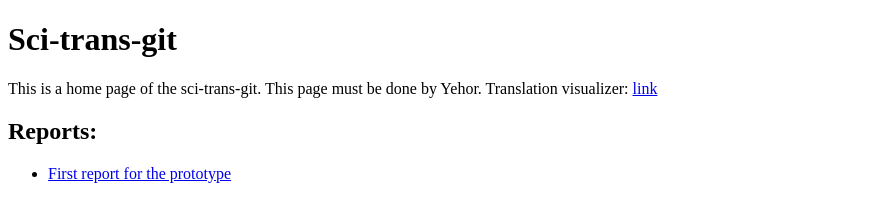
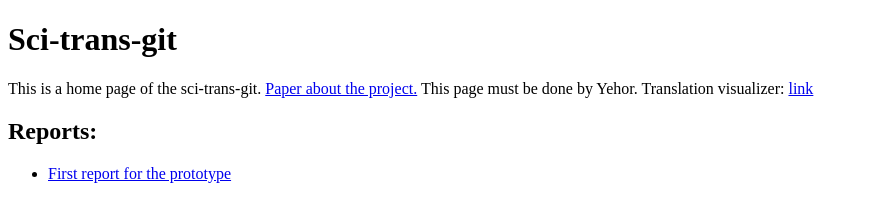
Before and after one commit to DobbiKov/sci-trans-git, a plain HTML site: page docs/index.html in a window 1280 px wide. Shown: the whole page, without its empty margins (0-869 px from the left). Drawn offline with Linux system fonts and the light colour scheme.

Commit message:
added paper

```diff
--- a/docs/index.html
+++ b/docs/index.html
@@ -7,7 +7,7 @@
     </head>
     <body>
         <h1>Sci-trans-git</h1>
-       This is a home page of the sci-trans-git.
+        This is a home page of the sci-trans-git. <a href="https://dobbikov.github.io/sci-trans-git/jdse-paper.pdf" target="_blank">Paper about the project.</a>
 
        This page must be done by Yehor.
 
```
Also changed, not shown: 9 other files.
